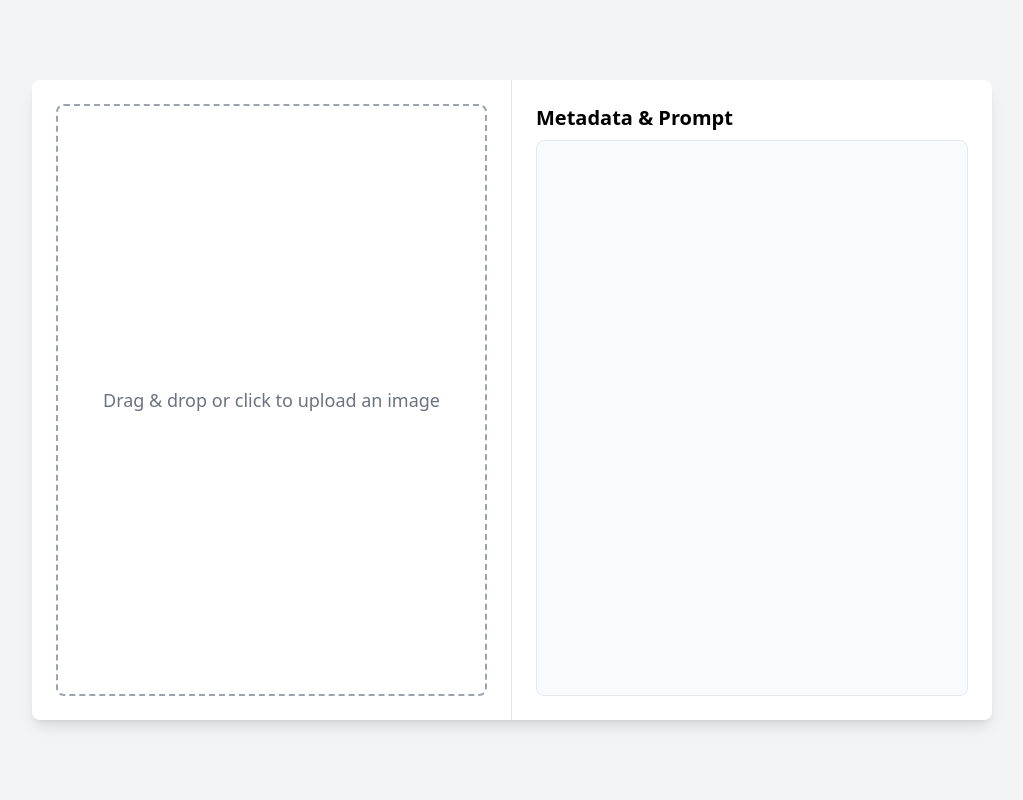
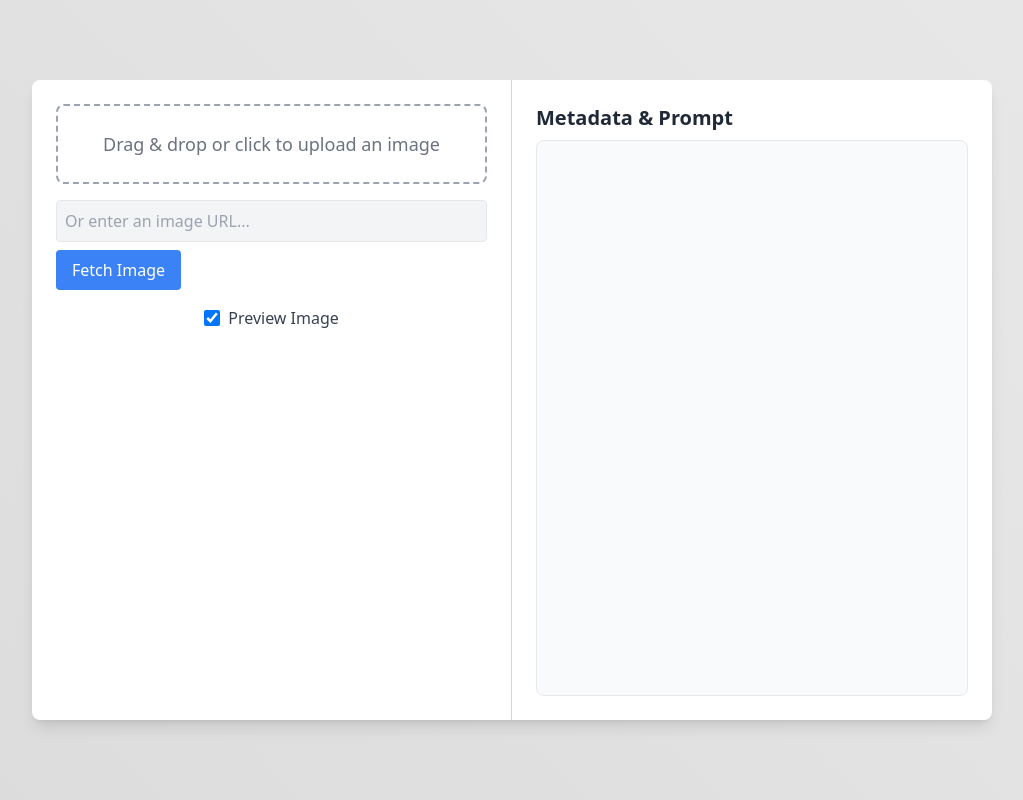
Before and after one commit to brndnsmth/prompt-peek, a Flask app: page / in a window 1280 px wide. Shown: the whole page, without its empty margins (128-1151 px from the left). Run offline with Flask 3, Linux system fonts and the light colour scheme; some libraries are stand-ins or nearby versions.

Commit message:
add url fetch and preview

```diff
--- a/app.py
+++ b/app.py
@@ -1,30 +1,53 @@
+import os
+import requests
 from flask import Flask, request, render_template, jsonify
 from PIL import Image
 import piexif
-import io
+from werkzeug.utils import secure_filename
 
 app = Flask(__name__)
+UPLOAD_FOLDER = "uploads"
+os.makedirs(UPLOAD_FOLDER, exist_ok=True)
 
 
-def extract_metadata(image_file):
+def download_image(image_url):
+    """Download image from a URL synchronously and return the file path."""
+    filename = secure_filename(image_url.split("/")[-1])
+    file_path = os.path.join(UPLOAD_FOLDER, filename)
+
+    try:
+        resp = requests.get(image_url, stream=True)
+        if resp.status_code == 200:
+            with open(file_path, "wb") as f:
+                for chunk in resp.iter_content(1024):
+                    f.write(chunk)
+            return file_path
+    except Exception as e:
+        print(f"Error downloading image: {e}")
+
+    return None
+
+
+def extract_metadata(image_path):
     """Extract metadata from a PNG or JPG file"""
+    metadata = {}
+
     try:
-        image = Image.open(image_file)
-        metadata = {}
+        with Image.open(image_path) as image:
+            if "png" in image.format.lower():
+                metadata = image.info
+            elif "jpeg" in image.format.lower():
+                exif_data = (
+                    piexif.load(image.info["exif"]) if "exif" in image.info else {}
+                )
+                metadata = {
+                    k: v.decode() if isinstance(v, bytes) else v
+                    for k, v in exif_data.get("Exif", {}).items()
+                }
+    except Exception as e:
+        metadata["error"] = str(e)
 
-        # Extract text-based metadata (if stored in PNG tEXt or EXIF)
-        if "png" in image.format.lower():
-            metadata = image.info  # PNG metadata
-        elif "jpeg" in image.format.lower():
-            exif_data = piexif.load(image.info["exif"]) if "exif" in image.info else {}
-            metadata = {
-                k: v.decode() if isinstance(v, bytes) else v
-                for k, v in exif_data.get("Exif", {}).items()
-            }
-
-        return metadata
-    except Exception as e:
-        return {"error": str(e)}
+    return metadata
 
 
 @app.route("/", methods=["GET"])
@@ -34,14 +57,28 @@ def index():
 
 @app.route("/upload", methods=["POST"])
 def upload():
-    if "image" not in request.files:
-        return jsonify({"error": "No file uploaded"}), 400
+    """Handles both file upload and URL-based image processing"""
+    file = request.files.get("image")
+    image_url = request.form.get("image_url")
+    image_path = None
 
-    image_file = request.files["image"]
-    metadata = extract_metadata(image_file)
+    if file:
+        filename = secure_filename(file.filename)
+        image_path = os.path.join(UPLOAD_FOLDER, filename)
+        file.save(image_path)
+    elif image_url:
+        image_path = download_image(image_url)  # Synchronous call
+
+    if not image_path or not os.path.exists(image_path):
+        return jsonify({"error": "Invalid image or failed to process."}), 400
+
+    metadata = extract_metadata(image_path)
+
+    # Clean up - delete the processed image
+    os.remove(image_path)
 
     return jsonify({"metadata": metadata})
 
 
 if __name__ == "__main__":
-    app.run(debug=True)
+    app.run(debug=True, host="0.0.0.0", port=5055)  # Runs on an uncommon port
--- a/templates/index.html
+++ b/templates/index.html
@@ -5,27 +5,72 @@
     <meta name="viewport" content="width=device-width, initial-scale=1.0">
     <title>Prompt Peek</title>
     <script src="https://cdn.tailwindcss.com"></script>
+    <script>
+        tailwind.config = {
+            darkMode: 'class'
+        };
+    </script>
+    <style>
+        /* Shimmer Gradient Background */
+        body {
+            background: linear-gradient(45deg, #f0f0f0, #d6d6d6, #f0f0f0);
+            background-size: 400% 400%;
+            animation: shimmerBG 6s infinite alternate;
+        }
+        @keyframes shimmerBG {
+            0% { background-position: 0% 50%; }
+            100% { background-position: 100% 50%; }
+        }
+
+        /* Dark Mode Background */
+        .dark body {
+            background: linear-gradient(45deg, #1e1e1e, #333, #1e1e1e);
+        }
+
+        /* Image Fade-in Animation */
+        @keyframes fadeIn {
+            from { opacity: 0; transform: scale(0.9); }
+            to { opacity: 1; transform: scale(1); }
+        }
+        .fade-in {
+            animation: fadeIn 0.4s ease-out;
+        }
+    </style>
 </head>
-<body class="bg-gray-100 flex items-center justify-center min-h-screen">
+<body class="flex items-center justify-center min-h-screen transition-colors duration-300">
 
-    <div class="bg-white shadow-lg rounded-lg w-3/4 h-[80vh] flex overflow-hidden">
+    <div class="bg-white dark:bg-gray-800 shadow-lg rounded-lg w-3/4 h-[80vh] flex overflow-hidden">
 
-        <!-- Left Side: Image Upload & Preview -->
-        <div class="w-1/2 p-6 border-r flex flex-col items-center justify-center">
-            <label for="imageUpload" class="cursor-pointer border-2 border-dashed border-gray-400 p-6 rounded-lg text-gray-500 text-center w-full h-full flex flex-col items-center justify-center">
+        <!-- Left Side: Image Upload & URL Input -->
+        <div class="w-1/2 p-6 border-r border-gray-300 dark:border-gray-600 flex flex-col items-center">
+            <label for="imageUpload" class="cursor-pointer border-2 border-dashed border-gray-400 dark:border-gray-500 p-6 rounded-lg text-gray-500 dark:text-gray-300 text-center w-full flex flex-col items-center justify-center">
                 <span class="text-lg">Drag & drop or click to upload an image</span>
                 <input type="file" id="imageUpload" class="hidden" accept="image/png, image/jpeg">
             </label>
-            <div id="imagePreview" class="mt-4 hidden w-full flex justify-center">
-                <img id="previewImg" class="max-h-60 rounded-lg shadow-md" alt="Uploaded Image">
+
+            <div class="mt-4 w-full">
+                <input type="text" id="imageUrl" placeholder="Or enter an image URL..." class="border p-2 w-full rounded bg-gray-100 dark:bg-gray-700 dark:text-white">
+                <button id="fetchImageBtn" class="mt-2 bg-blue-500 hover:bg-blue-600 text-white px-4 py-2 rounded transition">
+                    Fetch Image
+                </button>
+            </div>
+
+            <!-- Preview Checkbox -->
+            <div class="mt-4 flex items-center space-x-2">
+                <input type="checkbox" id="previewToggle" checked class="w-4 h-4 text-blue-600 border-gray-300 rounded focus:ring-blue-500">
+                <label for="previewToggle" class="text-gray-700 dark:text-gray-300">Preview Image</label>
+            </div>
+
+            <div id="imagePreview" class="mt-4 w-full flex justify-center hidden">
+                <img id="previewImg" class="max-h-60 rounded-lg shadow-md fade-in" alt="Uploaded Image">
             </div>
         </div>
 
-        <!-- Right Side: Prompt/Metadata Display -->
+        <!-- Right Side: Metadata Display -->
         <div class="w-1/2 p-6 flex flex-col">
-            <h2 class="text-xl font-semibold mb-2">Metadata & Prompt</h2>
-            <div id="metadataContainer" class="bg-gray-50 p-4 border rounded-lg overflow-auto h-full">
-                <pre id="metadataOutput" class="text-sm text-gray-700 whitespace-pre-wrap"></pre>
+            <h2 class="text-xl font-semibold mb-2 text-gray-800 dark:text-gray-200">Metadata & Prompt</h2>
+            <div id="metadataContainer" class="bg-gray-50 dark:bg-gray-700 dark:text-gray-200 p-4 border rounded-lg overflow-auto h-full">
+                <pre id="metadataOutput" class="text-sm whitespace-pre-wrap"></pre>
             </div>
         </div>
 
@@ -33,61 +78,38 @@
 
     <script>
         document.addEventListener("DOMContentLoaded", function () {
-            const dropArea = document.querySelector("label[for='imageUpload']");
             const fileInput = document.getElementById("imageUpload");
             const preview = document.getElementById("previewImg");
             const previewContainer = document.getElementById("imagePreview");
             const metadataOutput = document.getElementById("metadataOutput");
+            const fetchBtn = document.getElementById("fetchImageBtn");
+            const imageUrlInput = document.getElementById("imageUrl");
+            const previewToggle = document.getElementById("previewToggle");
 
-            // Prevent default drag behaviors
-            ["dragenter", "dragover", "dragleave", "drop"].forEach(eventName => {
-                dropArea.addEventListener(eventName, (e) => {
-                    e.preventDefault();
-                    e.stopPropagation();
-                }, false);
+            // Set theme based on OS preference
+            if (window.matchMedia("(prefers-color-scheme: dark)").matches) {
+                document.documentElement.classList.add("dark");
+            }
+
+            // Handle file upload
+            fileInput.addEventListener("change", async function (e) {
+                handleUpload(e.target.files[0]);
             });
 
-            // Highlight drop area on drag
-            ["dragenter", "dragover"].forEach(eventName => {
-                dropArea.addEventListener(eventName, () => {
-                    dropArea.classList.add("border-blue-500");
-                }, false);
+            // Handle image URL fetch
+            fetchBtn.addEventListener("click", async function () {
+                const imageUrl = imageUrlInput.value.trim();
+                if (!imageUrl) return;
+                handleUpload(null, imageUrl);
             });
 
-            ["dragleave", "drop"].forEach(eventName => {
-                dropArea.addEventListener(eventName, () => {
-                    dropArea.classList.remove("border-blue-500");
-                }, false);
-            });
-
-            // Handle file drop
-            dropArea.addEventListener("drop", (e) => {
-                const file = e.dataTransfer.files[0];
+            async function handleUpload(file, imageUrl = null) {
+                let formData = new FormData();
                 if (file) {
-                    handleFile(file);
+                    formData.append("image", file);
+                } else if (imageUrl) {
+                    formData.append("image_url", imageUrl);
                 }
-            });
-
-            // Handle file selection
-            fileInput.addEventListener("change", (e) => {
-                const file = e.target.files[0];
-                if (file) {
-                    handleFile(file);
-                }
-            });
-
-            async function handleFile(file) {
-                // Show image preview
-                const reader = new FileReader();
-                reader.onload = () => {
-                    preview.src = reader.result;
-                    previewContainer.classList.remove("hidden");
-                };
-                reader.readAsDataURL(file);
-
-                // Upload the image to backend
-                const formData = new FormData();
-                formData.append("image", file);
 
                 const response = await fetch("/upload", {
                     method: "POST",
@@ -96,7 +118,34 @@
 
                 const result = await response.json();
                 metadataOutput.textContent = JSON.stringify(result.metadata, null, 2);
+
+                if (previewToggle.checked) {
+                    if (file) {
+                        const reader = new FileReader();
+                        reader.onload = () => {
+                            preview.src = reader.result;
+                            previewContainer.classList.remove("hidden");
+                            preview.classList.add("fade-in"); // Add animation
+                        };
+                        reader.readAsDataURL(file);
+                    } else {
+                        preview.src = imageUrl;
+                        previewContainer.classList.remove("hidden");
+                        preview.classList.add("fade-in"); // Add animation
+                    }
+                } else {
+                    previewContainer.classList.add("hidden");
+                }
             }
+
+            // Toggle preview visibility
+            previewToggle.addEventListener("change", function () {
+                if (previewToggle.checked) {
+                    previewContainer.classList.remove("hidden");
+                } else {
+                    previewContainer.classList.add("hidden");
+                }
+            });
         });
     </script>
 
```
Also changed, not shown: requirements.txt (+5 -3 lines).
